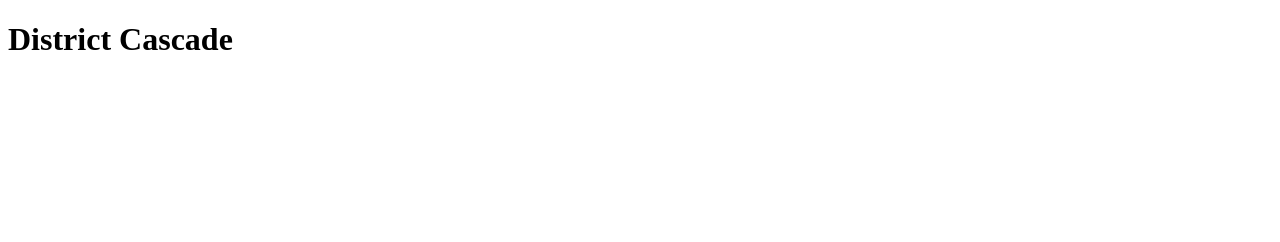
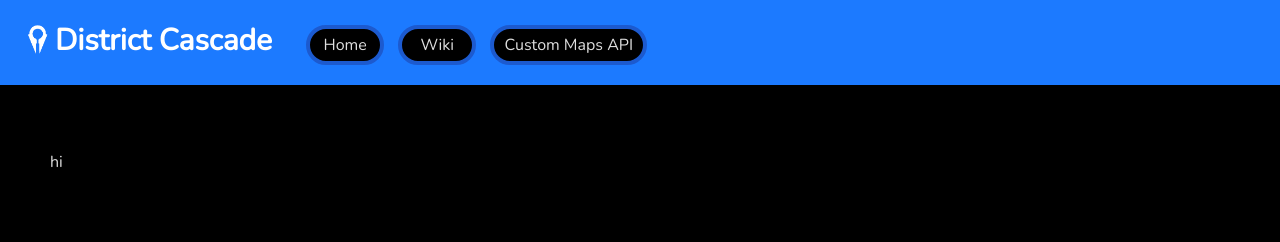
Before and after one commit to zvqk/DCtest, a plain HTML site: page index.html in a window 1280 px wide. Drawn offline with nearby package versions, Linux system fonts and the light colour scheme.

Commit message:
added topbar

```diff
--- a/index.html
+++ b/index.html
@@ -4,8 +4,24 @@
 	<meta charset="UTF-8">
 	<meta name="viewport" content="width=device-width, initial-scale=1.0">
 	<title>District Cascade</title>
+	<link rel="shortcut icon" href="icon.png" type="image/x-icon">
+	<link rel="stylesheet" href="style.css">
+	<link rel="preconnect" href="https://fonts.googleapis.com">
+	<link rel="preconnect" href="https://fonts.gstatic.com" crossorigin>
+	<link href="https://fonts.googleapis.com/css2?family=Nunito&display=swap" rel="stylesheet">
+	<link href="https://fonts.googleapis.com/css2?family=Fira+Mono&display=swap" rel="stylesheet">
 </head>
 <body>
-	<h1>District Cascade</h1>
+	<header>
+		<img src="icon.png" alt="District Cascade Logo" id="icon"><h1>District Cascade</h1>
+		<div id="links">
+			<a href="index.html">Home</a>
+			<a href="index.html">Wiki</a>
+			<a href="index.html">Custom Maps API</a>
+		</div>
+	</header>
+	<div id="content">
+		<p>hi</p>
+	</div>
 </body>
 </html>
--- /dev/null
+++ b/style.css
@@ -0,0 +1,120 @@
+/* VARIABLES */
+
+:root {
+	--main-text-color: #ffffff;
+	--text-color: #dfdfdf;
+
+	--bg-color: #000000;
+	--main-color: #1c7aff;
+	--light-main-color: #3caaff;
+	--outline-color: #1c5acf;
+
+	--font: "Nunito", sans-serif;
+	--code-font: "Fira Mono", monospace;
+
+	--basic-font-size:16px;
+	--small-font-size:12px;
+	--big-font-size:18px;
+	--huge-font-size:22px;
+	--gaint-font-size:30px;
+
+	font-family: var(--font);
+	color: var(--text-color);
+	font-size: var(--basic-font-size);
+}
+
+/* BODY */
+
+body {
+	background: var(--bg-color);
+	color: var(--text-color);
+	margin: 0;
+	padding: 0;
+	overflow-x: hidden;
+}
+
+/* HEADER */
+
+header {
+	padding: 20px;
+	background: var(--main-color);
+}
+
+#icon {
+	width:35px;
+	height:35px;
+	float: left;
+	margin-top:0px;
+	margin-bottom:0px;
+}
+
+header>h1 {
+	margin-top:0px;
+	margin-bottom:0px;
+	font-size: var(--gaint-font-size);
+	display: inline;
+	position: relative;
+}
+
+h1,h2,h3 {
+	color: var(--main-text-color);
+}
+
+#links {
+	display: inline;
+	margin-left:20px;
+	position: relative;
+}
+
+.no-select {
+	-webkit-user-select: none;
+	-ms-user-select: none;
+	user-select: none;
+}
+
+#links>a {
+	border-radius: 100px;
+	color: var(--text-color);
+	background: var(--bg-color);
+	padding:5px;
+	padding-right:10px;
+	padding-left:10px;
+	text-decoration: none;
+	display: inline-block;
+	min-width: 50px;
+	text-align: center;
+	border: 4px solid var(--outline-color);
+	margin-left:10px;
+	transition: background 0.25s, color 0.25s, border 0.25s;
+
+	-webkit-user-select: none;
+	-ms-user-select: none;
+	user-select: none;
+}
+
+#links>a:visited,#links>a:focus {
+	text-decoration: none;
+	color: var(--text-color);
+}
+
+#links>a:hover {
+	background: var(--outline-color);
+	color: var(--main-text-color);
+	transition: background 0.25s, color 0.25s, border 0.25s;
+}
+
+#links>a:active {
+	background: var(--light-main-color) !important;
+	border: 4px solid var(--light-main-color);
+	transition: border 0.25s, background 0.25s;
+}
+
+/* CONTENT */
+
+#content {
+	width:calc(100% - 100px);
+	height:auto;
+	padding:50px;
+}
+
+/* INPUTS */
```
Also changed, not shown: icon.png (added).
